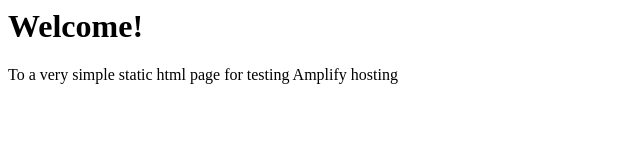
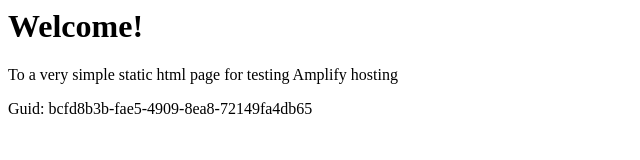
Before and after one commit to aws-aemilia-dub/Github-PR-Commit-Integration-Test-DoNotTouch-GithubWebhookPreviewCanaryTest-v1-prod-eu-west-1, a website: page src/index.html in a window 1280 px wide. Shown: the whole page, without its empty margins (0-640 px from the left). Drawn offline with Linux system fonts and the light colour scheme.

Commit message:
commit from integ tests

```diff
--- a/src/index.html
+++ b/src/index.html
@@ -1,3 +1,5 @@
+
+
 <html lang="en">
 
 <head>
@@ -10,6 +12,6 @@
 <body>
     <h1>Welcome!</h1>
     <p>To a very simple static html page for testing Amplify hosting</p>
-</body>
+    <p>Guid: bcfd8b3b-fae5-4909-8ea8-72149fa4db65</p></body>
 
 </html>
```
